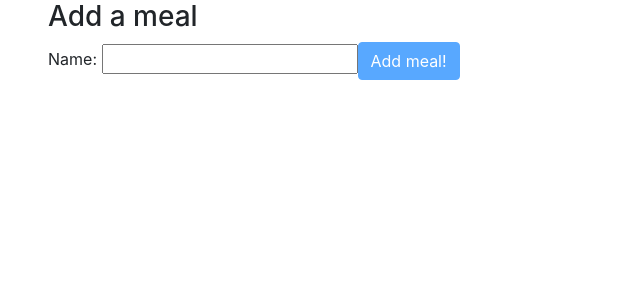
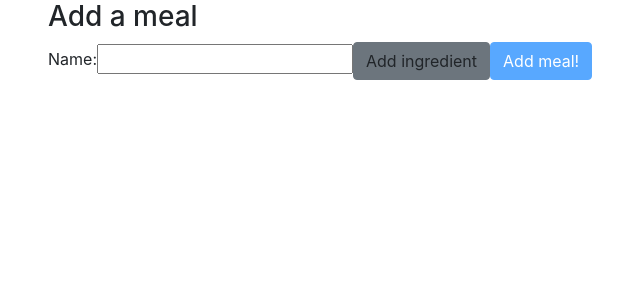
Before and after one commit to toomuchcoffee/paleo-challenge, an Angular app in the folder paleo-challenge-frontend/src/main/frontend/: page /new in a window 1280 px wide. Shown: the top 300 px of the page, without its empty margins (52-692 px from the left). Built offline with nearby package versions, Linux system fonts and the light colour scheme.

Commit message:
adds form-array to allow entering ingredients toa meal

```diff
--- a/paleo-challenge-frontend/src/main/frontend/src/app/meal-create/meal-create.component.html
+++ b/paleo-challenge-frontend/src/main/frontend/src/app/meal-create/meal-create.component.html
@@ -1,12 +1,25 @@
 <div class="container">
   <h3>Add a meal</h3>
 
-  <form [formGroup]="form" (ngSubmit)="onSubmit(form.value)">
-    Name: <input type="text" formControlName="name">
+  <form [formGroup]="form" novalidate (ngSubmit)="onSubmit(form.value)">
+    <div>
+      <label>Name: </label>
+      <input formControlName="name">
+      <a (click)="addIngredient()" class="btn btn-secondary"> Add ingredient </a>
 
-    <button type="submit" [disabled]="!form.valid" class="btn btn-primary">
-      Add meal!
-    </button>
+      <div formArrayName="ingredients"
+           *ngFor="let ingredient of form.controls.ingredients.controls; let i = index">
+        <div [formGroupName]="i">
+          <label> Ingredient {{i+1}}: </label>
+          <input formControlName="name"/>
+          <a *ngIf="form.controls.ingredients.controls.length > 0" (click)="removeIngredient(i)" class="btn btn-danger">remove</a>
+        </div>
+      </div>
 
+      <button type="submit" [disabled]="!form.valid" class="btn btn-primary">
+        Add meal!
+      </button>
+
+    </div>
   </form>
 </div>
--- a/paleo-challenge-frontend/src/main/frontend/src/app/meal-create/meal-create.component.ts
+++ b/paleo-challenge-frontend/src/main/frontend/src/app/meal-create/meal-create.component.ts
@@ -1,5 +1,5 @@
 import {Component, OnInit} from '@angular/core';
-import {FormBuilder, FormGroup, Validators} from "@angular/forms";
+import {FormArray, FormBuilder, FormGroup, Validators} from "@angular/forms";
 import {Router} from "@angular/router";
 import {MealDataService} from "../shared/meal-data.service";
 
@@ -18,10 +18,28 @@ export class MealCreateComponent implements OnInit {
   ngOnInit() {
     this.form = this.formBuilder.group({
       name: [
-        '',
-        Validators.required
+        '', Validators.required
+      ],
+      ingredients: this.formBuilder.array([])
+    });
+  }
+
+  createIngredient(): FormGroup {
+    return this.formBuilder.group({
+      name: [
+        '', Validators.required
       ]
     });
+  }
+
+  addIngredient() {
+    const control = <FormArray>this.form.controls['ingredients'];
+    control.push(this.createIngredient())
+  }
+
+  removeIngredient(i: number) {
+    const control = <FormArray>this.form.controls['ingredients'];
+    control.removeAt(i)
   }
 
   onSubmit(value) {
```
